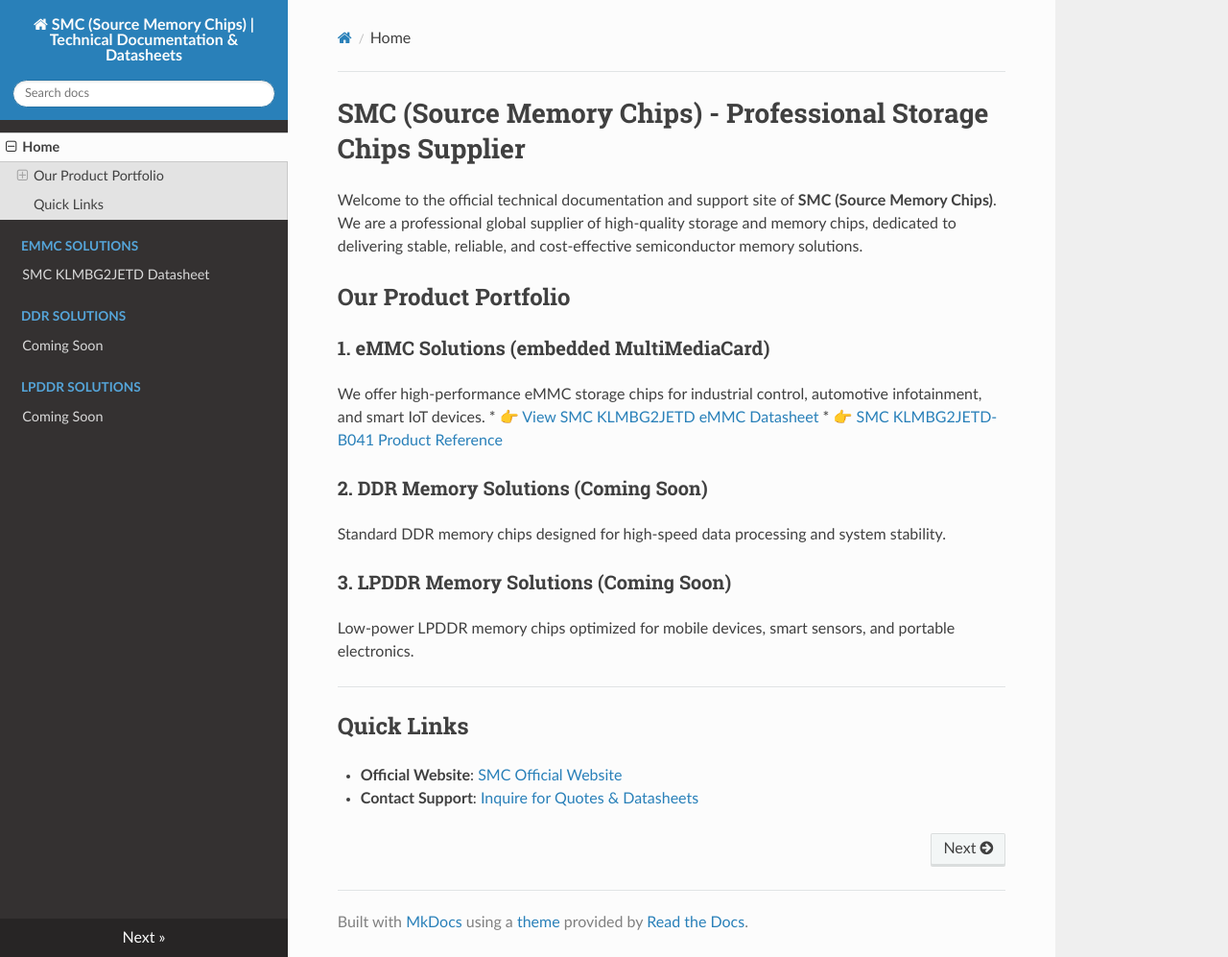
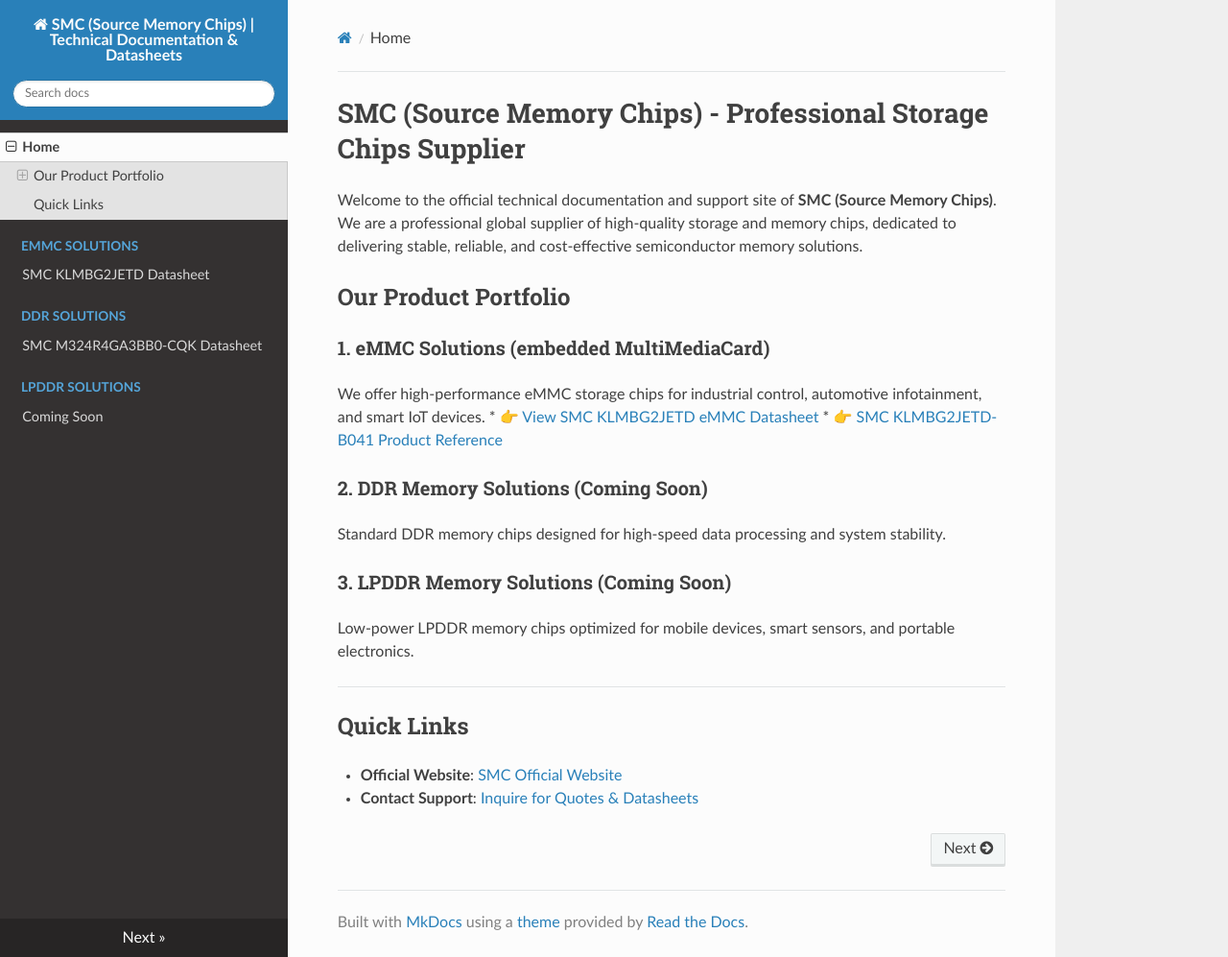
Before and after one commit to fionnulajr5x/smc-storage-chips-datasheets, an MkDocs documentation site: the page built from docs/index.md, in a window 1280 px wide and 997 px high. Shown: the whole window at 96% size. Built offline with MkDocs 1.6.1, drawn with Linux system fonts in a browser that asks for light colours; nearby versions of some CDN libraries.

Commit message:
Update mkdocs.yml

```diff
--- a/mkdocs.yml
+++ b/mkdocs.yml
@@ -6,6 +6,6 @@ nav:
   - eMMC Solutions:
     - SMC KLMBG2JETD Datasheet: emmc/klmbg2jetd.md
   - DDR Solutions:
-    - Coming Soon: ddr/readme.md
+    - SMC M324R4GA3BB0-CQK Datasheet: ddr/m324r4ga3bb0-cqk.md
   - LPDDR Solutions:
     - Coming Soon: lpddr/readme.md
```
